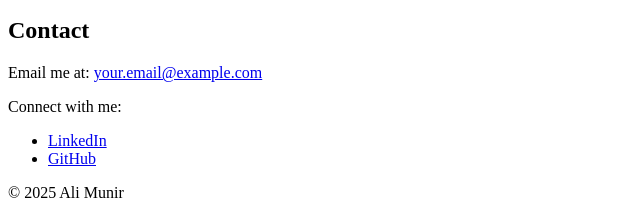
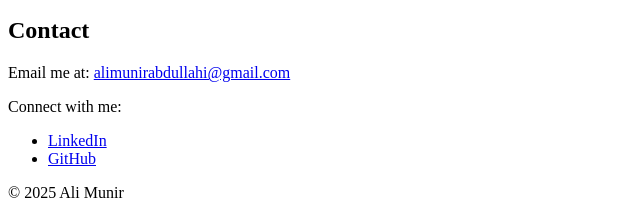
Before and after one commit to Archangle6911/My_First_Portfolio, a plain HTML site: page Portfolio/index.html in a window 1280 px wide. Shown: the part 866-1081 px from the top of the page, 0-640 px from the left. Drawn offline with Linux system fonts and the light colour scheme.

Commit message:
Update index.html

```diff
--- a/Portfolio/index.html
+++ b/Portfolio/index.html
@@ -58,7 +58,7 @@
 
     <section id="contact">
         <h2>Contact</h2>
-        <p>Email me at: <a href="mailto:alimunirabdullahi@gmail.com">your.email@example.com</a></p>
+        <p>Email me at: <a href="mailto:alimunirabdullahi@gmail.com">alimunirabdullahi@gmail.com</a></p>
         <p>Connect with me:</p>
         <ul>
             <li><a href="https://www.linkedin.com/in/ali-munir-abdullahi" target="_blank">LinkedIn</a></li>
```
